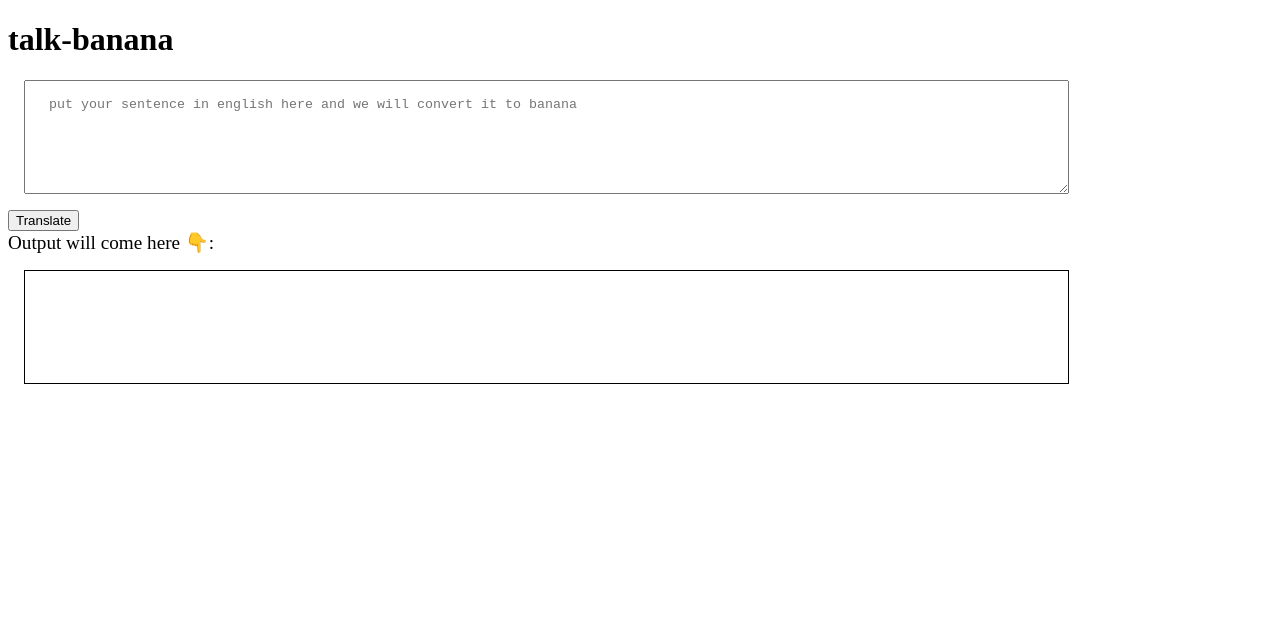
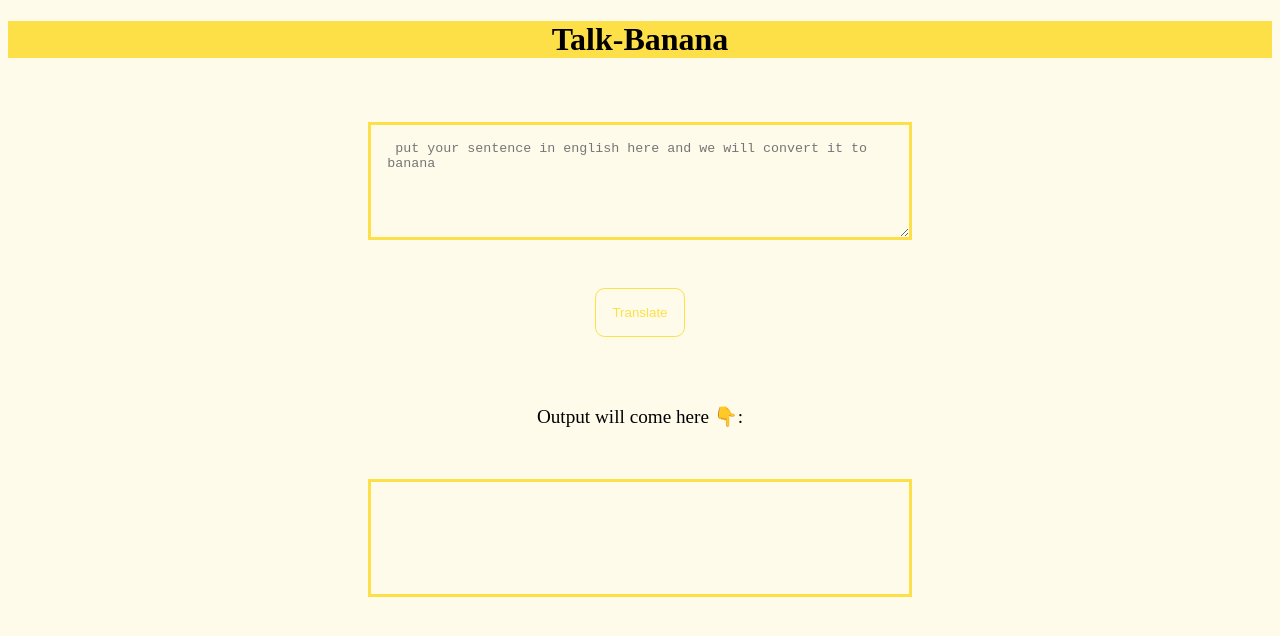
Before and after one commit to unnati369/banana-talk, a plain HTML site: page index.html in a window 1280 px wide. Drawn offline with Linux system fonts and the light colour scheme.

Commit message:
final commit

```diff
--- a/index.html
+++ b/index.html
@@ -5,6 +5,7 @@
     <meta http-equiv="X-UA-Compatible" content="IE=edge">
     <meta name="viewport" content="width=device-width, initial-scale=1.0">
     <title>banana-speak</title>
+    <link href="/styles.css" rel="stylesheet" />
     <style>
         textarea{
             width: 80%;
@@ -13,27 +14,19 @@
             margin: 1rem;
             padding: 1rem;
         }
-        #output
-        {
-            border: 1px solid black;
-            height: 10vh;
-            width: 80%;
-            margin: 1rem;
-            padding: 1rem;
 
-        }
     </style>
     <!-- <script>console.log("Hello World!")</script> -->
 </head>
 <body>
 
     <!-- <script src="app.js" type=" text/javascript"></script> -->
-    <h1>talk-banana</h1>
+    <h1>Talk-Banana</h1>
 
     <textarea id="txt-input" placeholder =" put your sentence in english here and we will convert it to banana"></textarea>
     <button id="btn-translate">Translate</button>
-    <div style="font-size:larger">Output will come here 👇:</div>
-    <div id="output"></div>
+    <p style="font-size:larger">Output will come here 👇:</p>
+    <p id="output"></p>
     <script src="app.js" type=" text/javascript"></script>
 
 </body>
--- /dev/null
+++ b/styles.css
@@ -0,0 +1,58 @@
+h1 {
+    text-align: center;
+    background-color: #fde047;
+    margin-bottom: 4rem;
+}
+
+body {
+    background-color: #fffbeb;
+}
+
+#btn-translate {
+    display: block;
+    border-radius: 0.6rem;
+    padding: 1rem;
+    background-color: #fffbeb;
+    border-color: transparent;
+    color: #fde047;
+    border: 0.1rem solid #fde047;
+}
+
+button {
+    margin: auto;
+    margin-top: 3rem;
+    border: 0.2rem solid #fde047;
+}
+
+#output {
+    border: 0.2rem solid #fde047;
+    display: flex;
+    justify-content: center;
+    background-color: #fffbeb;
+    margin: auto;
+    width: 40%;
+
+
+
+    height: 10vh;
+
+
+    padding: 1rem;
+
+
+}
+
+#txt-input {
+    border: 0.2rem solid #fde047;
+    display: flex;
+    justify-content: center;
+    background-color: #fffbeb;
+    width: 40%;
+    margin: auto;
+}
+
+p {
+    text-align: center;
+    padding-top: 3rem;
+    padding-bottom: 2rem;
+}
```
